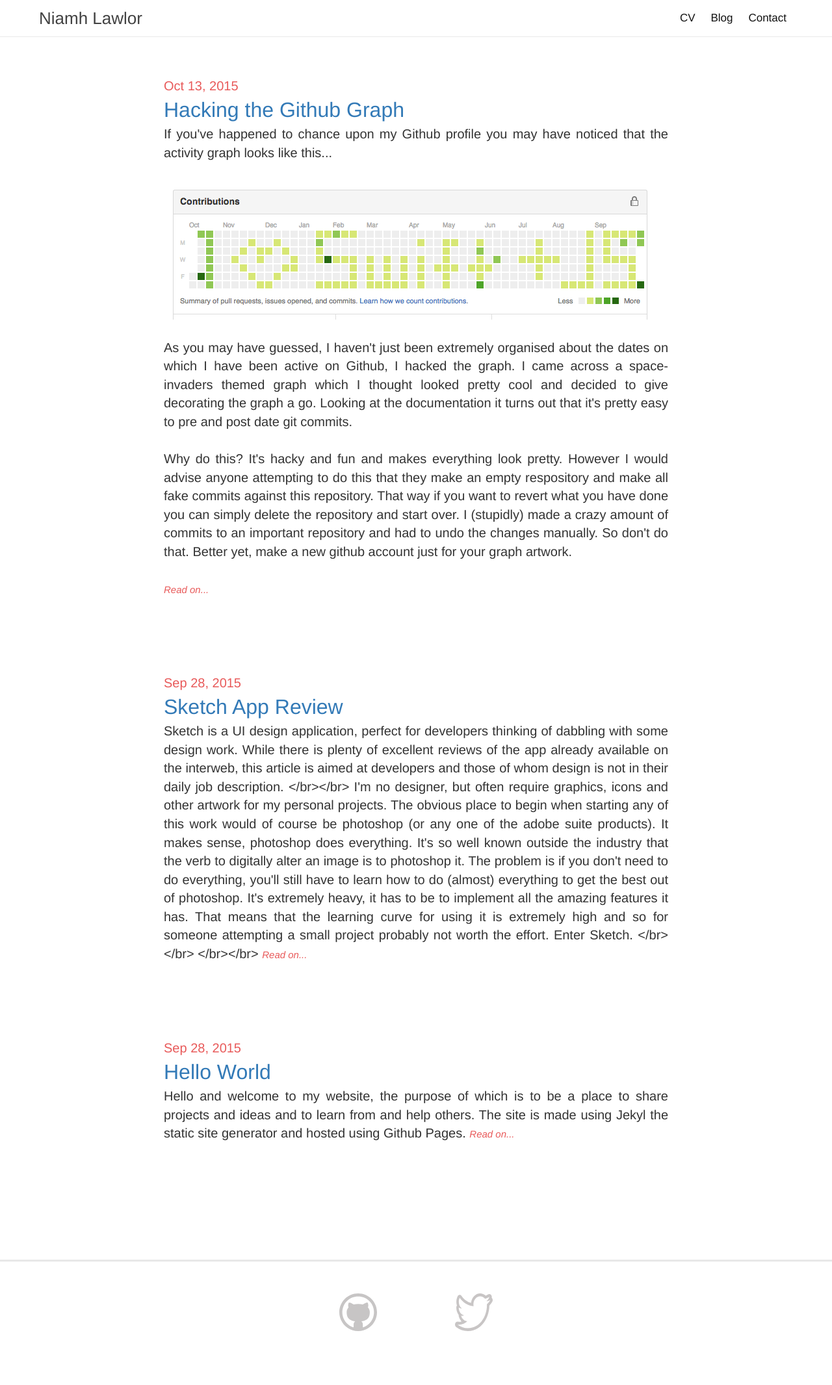
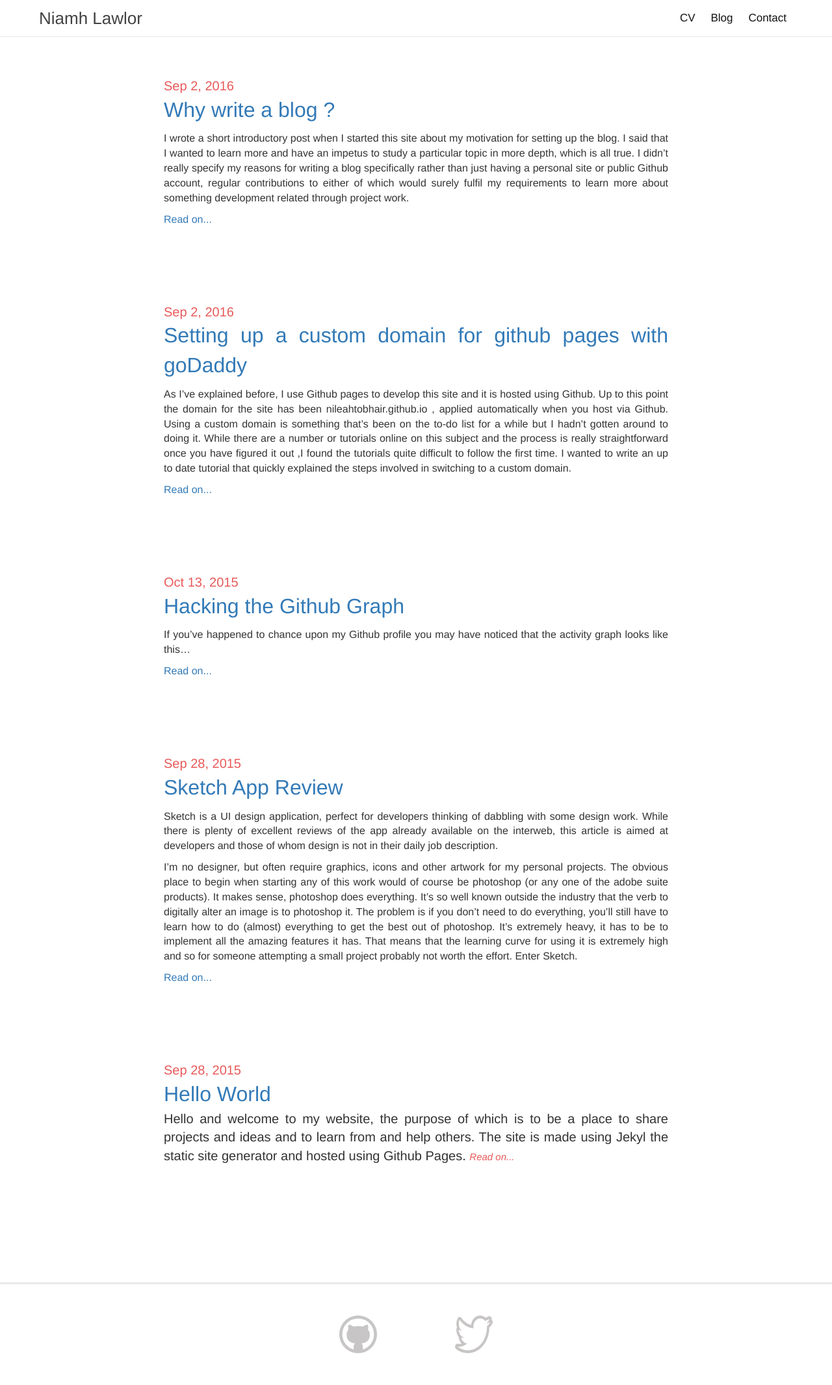
Before and after one commit to nileahtobhair/nileahtobhair.github.io, a Jekyll site: the page built from blog.md, in a window 1280 px wide. Shown: the whole page at 65% size. Built offline with Jekyll 4.4.1, drawn with Linux system fonts in a browser that asks for light colours; before the commit the page ends 2098 px from its top, so only the background shows below that.

Commit message:
add blogpost + change from html to markdown

```diff
--- a/_posts/2015-05-12-sketch-review.html
+++ /dev/null
@@ -1,28 +0,0 @@
----
-layout: post
-title:  "Sketch App Review"
-date:   2015-09-28 20:23:55
-categories: blog hello_world jekyll github
-comments: True
-icon : ""
----
-
-	Sketch is a UI design application, perfect for developers thinking of dabbling with some design work. While there is plenty of excellent reviews of the app already available on the interweb, this article is aimed at developers and those of whom design is not in their daily job description.
-</br></br>
-
-	I'm no designer, but often require graphics, icons and other artwork for my personal projects. The obvious place to begin when starting any of this work would of course be photoshop (or any one of the adobe suite products). It makes sense, photoshop does everything. It's so well known outside the industry that the verb to digitally alter an image is to photoshop it. The problem is if you don't need to do everything, you'll still have to learn how to do (almost) everything to get the best out of photoshop. It's extremely heavy, it has to be to implement all the amazing features it has. That means that the learning curve for using it is extremely high and so for someone attempting a small project probably not worth the effort. Enter Sketch.
-</br></br>
-</br></br>
-
-	<img src="{{site.baseurl}}/pics/sketch.png" height="600px">
-	</br></br>
-	</br></br>
-	The beauty of sketch is that it is so intuitive.There is only one window (per sketch) and around 80% of it's functionality is avilable in visible menus. The welcome sketch that greets you (pictured above) is all you need to get started. It's fast and easy to use. While it is built exclusively for Mac, limiting alot of developers, it is really well integrated with the track pad for object control, zooming and general navigation.
-</br></br></br>
-
-
-<img src="{{site.baseurl}}/pics/sketchfeatures.png" height="600px">
-</br></br></br>
-	<h2>Is it worth it ?</h2>
-</br>
-	Bohemian offers a free 30 day trial to try the app . After that it costs $100 to buy. They also do a $50 deal for students. There is of course a lot of things that sketch cannot do when compared to packages such as adobe photoshop and illustator. I know a lot of designers that primarily use sketch but felt the need to retain photoshop for certain situations. As a developer any time you spend improving your design skills should be about learning design fundamentals and playing around with different sketches, icons and design layouts, not learning how to use a tool that will let you start designing. Sketch is of course not going to teach you design principles or make you any better at designing anything. But it should make it more fun.
--- /dev/null
+++ b/_posts/2015-05-12-sketch-review.md
@@ -0,0 +1,22 @@
+---
+layout: post
+title:  "Sketch App Review"
+date:   2015-09-28 20:23:55
+categories: blog hello_world jekyll github
+comments: True
+icon : ""
+---
+
+Sketch is a UI design application, perfect for developers thinking of dabbling with some design work. While there is plenty of excellent reviews of the app already available on the interweb, this article is aimed at developers and those of whom design is not in their daily job description.
+
+I'm no designer, but often require graphics, icons and other artwork for my personal projects. The obvious place to begin when starting any of this work would of course be photoshop (or any one of the adobe suite products). It makes sense, photoshop does everything. It's so well known outside the industry that the verb to digitally alter an image is to photoshop it. The problem is if you don't need to do everything, you'll still have to learn how to do (almost) everything to get the best out of photoshop. It's extremely heavy, it has to be to implement all the amazing features it has. That means that the learning curve for using it is extremely high and so for someone attempting a small project probably not worth the effort. Enter Sketch.
+
+![sketch]({{site.url}}/pics/sketch.png)
+
+The beauty of sketch is that it is so intuitive.There is only one window (per sketch) and around 80% of it's functionality is avilable in visible menus. The welcome sketch that greets you (pictured above) is all you need to get started. It's fast and easy to use. While it is built exclusively for Mac, limiting alot of developers, it is really well integrated with the track pad for object control, zooming and general navigation.
+
+![sketchfeatures]({{site.url}}/pics/sketchfeatures.png)
+
+##Is it worth it ?
+
+Bohemian offers a free 30 day trial to try the app . After that it costs $100 to buy. They also do a $50 deal for students. There is of course a lot of things that sketch cannot do when compared to packages such as adobe photoshop and illustator. I know a lot of designers that primarily use sketch but felt the need to retain photoshop for certain situations. As a developer any time you spend improving your design skills should be about learning design fundamentals and playing around with different sketches, icons and design layouts, not learning how to use a tool that will let you start designing. Sketch is of course not going to teach you design principles or make you any better at designing anything. But it should make it more fun.
--- a/_posts/2015-10-13-Hacking-the-Github-Graph.html
+++ /dev/null
@@ -1,18 +0,0 @@
----
-layout: post
-title:  "Hacking the Github Graph"
-date:   2015-10-13 05:14:55
-categories: post
-comments: True
-icon : ""
----
-	If you've happened to chance upon my Github profile you may have noticed that the activity graph looks like this...
-	<br><br><img src="../../../../pics/githubGraph.png">
-
-	<br><br>
-	As you may have guessed, I haven't just been extremely organised about the dates on which I have been active on Github, I hacked the graph. I came across a space-invaders themed graph which I thought looked pretty cool and decided to give decorating the graph a go. Looking at the documentation it turns out that it's pretty easy to pre and post date git commits.
-	<br><br>
-	Why do this? It's hacky and fun and makes everything look pretty. However I would advise anyone attempting to do this that they make an empty respository and make all fake commits against this repository. That way if you want to revert what you have done you can simply delete the repository and start over. I (stupidly) made a crazy amount of commits to an important repository and had to undo the changes manually. So don't do that. Better yet, make a new github account just for your graph artwork.
-	<br><br>
-
-	Of course, as you may have noticed, my solution is far from perfect. I don't deal with my 'authentic' activity, meaning that these occurences on the graph can interfere with the drawing that you want to achieve. This isn't too much of a problem for me as this is a new account and I don't have any activity showing before a certain date.
--- /dev/null
+++ b/_posts/2015-10-13-Hacking-the-Github-Graph.md
@@ -0,0 +1,18 @@
+---
+layout: post
+title:  "Hacking the Github Graph"
+date:   2015-10-13 05:14:55
+categories: post
+comments: True
+icon : ""
+---
+
+If you've happened to chance upon my Github profile you may have noticed that the activity graph looks like this...
+
+![graph]({{site.baseurl}}/pics/githubGraph.png)
+
+As you may have guessed, I haven't just been extremely organised about the dates on which I have been active on Github, I hacked the graph. I came across a space-invaders themed graph which I thought looked pretty cool and decided to give decorating the graph a go. Looking at the documentation it turns out that it's pretty easy to pre and post date git commits.
+
+Why do this? It's hacky and fun and makes everything look pretty. However I would advise anyone attempting to do this that they make an empty respository and make all fake commits against this repository. That way if you want to revert what you have done you can simply delete the repository and start over. I (stupidly) made a crazy amount of commits to an important repository and had to undo the changes manually. So don't do that. Better yet, make a new github account just for your graph artwork.
+
+Of course, as you may have noticed, my solution is far from perfect. I don't deal with my 'authentic' activity, meaning that these occurences on the graph can interfere with the drawing that you want to achieve. This isn't too much of a problem for me as this is a new account and I don't have any activity showing before a certain date.
--- /dev/null
+++ b/_posts/2016-09-01-github-pages-setting-up-a-custom-domain.md
@@ -0,0 +1,41 @@
+---
+layout: post
+title:  "Setting up a custom domain for github pages with goDaddy"
+date:   2016-09-02 18:41:29
+categories: tutorial github goDaddy
+comments: True
+icon : ""
+---
+As I've explained before, I use Github pages to develop this site and it is hosted using Github. Up to this point the domain for the site has been nileahtobhair.github.io , applied automatically when you host via Github. Using a custom domain is something that's been on the to-do list for a while but I hadn't gotten around to doing it. While there are a number or tutorials online on this subject and the process is really straightforward once you have figured it out ,I found the tutorials quite difficult to follow the first time. I wanted to write an up to date tutorial that quickly explained the steps involved in switching to a custom domain.
+
+This tutorial assumes that you have a working github pages repo and site accessible at username.github.io , if not github pages getting started is well explained and accessible here. Naturally it's also nessecary to purchase a custom domain name, niamhlawlor.com in my case. I used goDaddy.com to do this, mainly because they are having a sale and so my particular domain happened to be cheap . They also seem to have a simple and easy to use UI , which is useful and seem to be a reputible company, name not withstanding (it kind of creeps me out). The article will reference goDaddy.com specifically but it is of course possible to use an alternative domain name provider and follow along.
+
+There are four steps involved in this process
+1) Push a CNAME file to your github repo
+2) Setup a cname record with goDaddy
+3) Register a host with goDaddy
+4) Register an alias with goDaddy
+
+###1 - github CNAME file
+
+Add a file called CNAME to the root of your github repo where your site is located. The file should have no extension and the name should contain all captial letters. The cname file should contain only your new domain name with no extra characters. This cname file tells github what URL to respond to when trying to access your content
+
+![cname]({{site.baseurl}}/pics/cname.png)
+
+###2 - goDaddy CNAME file
+
+Sign in to the goDaddy website. Click on your username in the top right hand corner and in the drop down menu select manage my domains.
+
+![domain]({{site.baseurl}}/pics/mydomain.png)
+
+On this DNS management page , scroll down to the records table. In the records table , click on the CNAME entry with the www host name attribute and in the points to text box enter your github domain name. (this should be your username followed by .github.io )
+
+![cname]({{site.baseurl}}/pics/cnameDNS.png)
+
+###3 - Registering a host
+
+In the same records table, add
+
+###4 - Registering an alias
+
+My research online told me that the changes could take upwards of a couple of hours to
--- /dev/null
+++ b/_posts/2016-09-02-why-write-a-blog.md
@@ -0,0 +1,18 @@
+---
+layout: post
+title:  "Why write a blog ? "
+date:   2016-09-02 18:41:29
+categories: opinion blog
+comments: True
+icon : ""
+---
+
+I wrote a short introductory post when I started this site about my motivation for setting up the blog. I said that I wanted to learn more and have an impetus to study a particular topic in more depth, which is all true. I didn't  really specify my reasons for writing a blog specifically rather than just having a personal site or public Github account, regular contributions to either of which would surely fulfil my requirements to learn more about something development related through project work.
+
+I love to read , it's something that I've loved to do since I was young. One of my earliest memories is of my dad taking me to the local public library because I'd read all the books in my classroom library ( I was four ). There is obliviously an implicit connection between reading and writing , consuming literature and creating it. When I was in my teens , deciding what to do after I finished school a lot of people asked me if I was considering pursuing writing, journalism or something similar because I was known to be a book enthusiast .I probably nodded and smiled and said something placating like ' Haven't made any finally decisions yet , keeping my options open '. But I never honestly considered it. I had written a lot up to the that point, more than your average sixteen year old. I never enjoyed reading anything I wrote, I found it cringy and of a poor standard. I had read so much, that I could almost instantly recognise good writing, a style that I would like . But I didn't have it. I was embarrassed by my words , disheartened by the gap in what I read , what I could articulate and what I could express in words on a page. Mostly I struggled with the feeling that my writing wasn't an accurate representation of me, my personality , my ideas and mostly my abilities.
+
+Eventually, when I went to university I chose to study Computer Science (unrelated, I know, but my interests and abilities have always been extremely eclectic) and the amount of time I spent writing was reduced to almost nothing, my hand cramping when I took an exam because I no longer physically wrote anything. I continued to read, the novels and historical books that had dominated my youth were somewhat replaced by online news articles , blog posts and short stories. I still consume text like no-one I know, menus , signs , ads, the Pat Ingoldsby poem on the wall of my local Starbucks.
+
+In retrospect , it's easy to see why I never progressed in any significant way with my writing. Writing , like anything requires time , patience and extreme dedication and I didn't give it that. And that is what I intend to do now. I created this site about a year ago and since then I haven't contributed to it in any kind of meaningful way, beyond small styling and layout changes or the odd blog post. I still find the articles hard to read, an untrue representation of me.
+
+This is all to say that from this point forward I'm committing to write at least one blog post a week be it an article, essay , tutorial or opinion piece. That the reason for writing this blog to publish on the internet for everyone who wants to can see , is a way to keep myself accountable to my commitment to become a better writer. That will hopefully allow me to progress to a stage where I can read something I wrote and feel feel a connection to it or ,at the very least, not cringe at it's existence.
--- a/_sass/_base.scss
+++ b/_sass/_base.scss
@@ -123,7 +123,9 @@
     }
 }
 
-
+a,a:focus, a:hover{
+    text-decoration: none!important;
+}
 
 /**
  * Code formatting
--- a/_sass/_layout.scss
+++ b/_sass/_layout.scss
@@ -419,3 +419,17 @@
         }
     }
 }
+
+/*Blog posts content*/
+.domain{
+     img{
+        margin:30px 0;
+    }
+    li,ul{
+        list-style: none;
+        text-decoration: none;
+    }
+    h3{
+        margin-bottom: 20px;
+    }
+}
```
Also changed, not shown: pics/cname.png (added), pics/cnameDNS.png (added), pics/mydomain.png (added), 2 other files.
